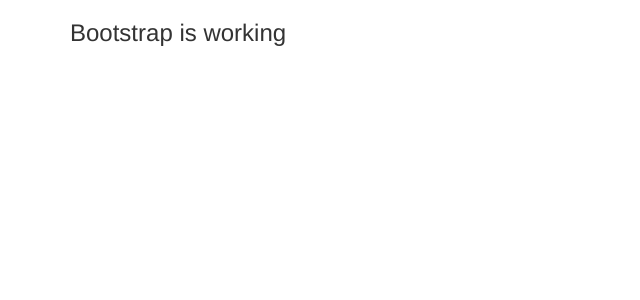
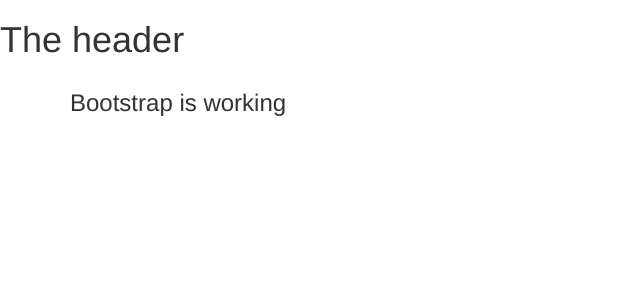
Before and after one commit to anshulrts/angular-project, an Angular app: page / in a window 1280 px wide. Shown: the top 300 px of the page, without its empty margins (0-640 px from the left). Built offline with nearby package versions, Linux system fonts and the light colour scheme.

Commit message:
Added a Header Component - Dummy for now

```diff
--- a/src/app/app.component.html
+++ b/src/app/app.component.html
@@ -1,3 +1,5 @@
+
+<app-header></app-header>
 <div class="container">
   <h3>Bootstrap is working</h3>
 </div>
--- a/src/app/app.module.ts
+++ b/src/app/app.module.ts
@@ -2,10 +2,12 @@
 import { NgModule } from '@angular/core';
 
 import { AppComponent } from './app.component';
+import { HeaderComponent } from './header/header.component';
 
 @NgModule({
   declarations: [
-    AppComponent
+    AppComponent,
+    HeaderComponent
   ],
   imports: [
     BrowserModule
--- /dev/null
+++ b/src/app/header/header.component.html
@@ -0,0 +1 @@
+<h1>The header</h1>
```
Also changed, not shown: src/app/header/header.component.ts (added, +9 -0 lines).
